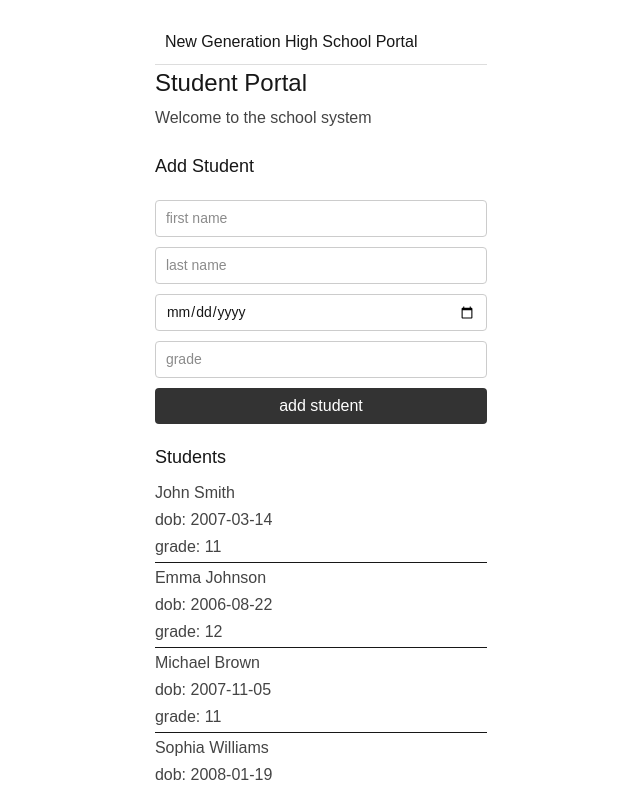
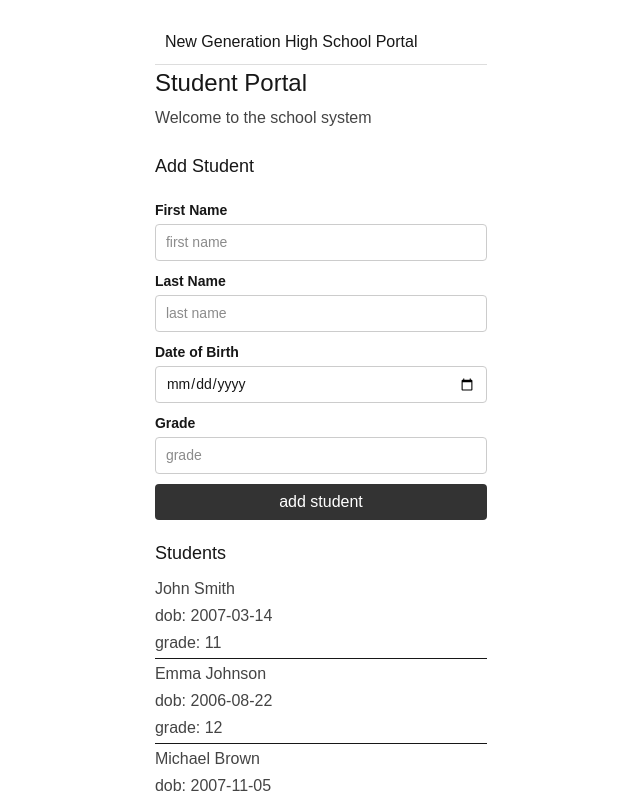
Before and after one commit to SagalSulub/student-portal, a Next.js app: page / in a window 1280 px wide. Shown: the top 793 px of the page, without its empty margins (319-959 px from the left). Built offline with nearby package versions, Linux system fonts and the light colour scheme.

Commit message:
Add input fields for student details in form

```diff
--- a/components/AddStudentForm.js
+++ b/components/AddStudentForm.js
@@ -46,12 +46,27 @@ export default function AddStudentForm({ onAdd }) {
     <form onSubmit={handleSubmit}>
       <h3>Add Student</h3>
 
+    <div>
+      <label>First Name</label>
       <input placeholder="first name" value={firstName} onChange={(e) => setFirstName(e.target.value)} />
+    </div>
+
+    <div>
+      <label>Last Name</label>
       <input placeholder="last name" value={lastName} onChange={(e) => setLastName(e.target.value)} />
+    </div>
+
+    <div>
+      <label>Date of Birth</label>
       <input placeholder="dob" type="date" value={dob} onChange={(e) => setDob(e.target.value)} />
+    </div>
+
+    <div>
+      <label>Grade</label>
       <input placeholder="grade" type="number" min="9" max="12" value={grade} onChange={(e) => setGrade(e.target.value)} />
+    </div>
 
-      <button type="submit">add student</button>
+    <button type="submit">add student</button>
     </form>
   )
 }
```
